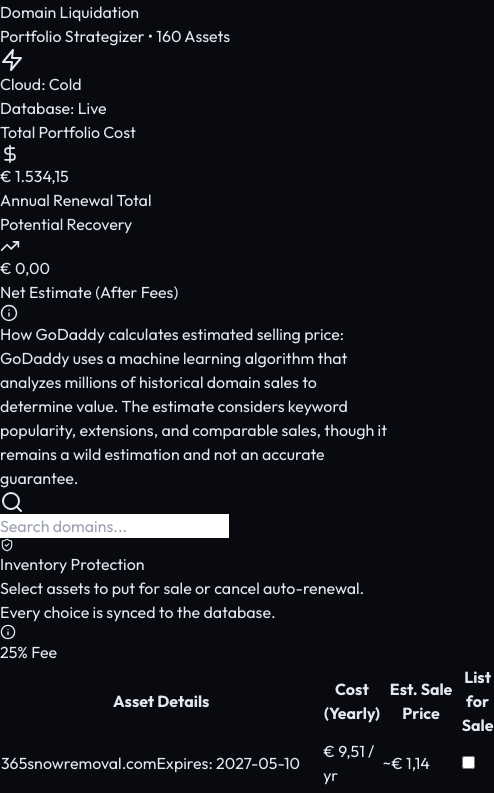
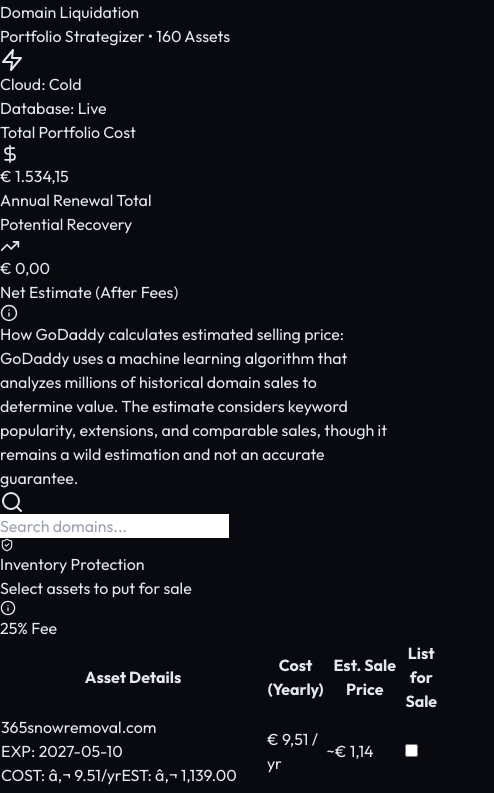
Before and after one commit to FleurMax/domain-maagment, a React (Vite) app: page / in a window 390 px wide. Shown: the top 793 px of the page, 494 px wide, since content can reach past the window. Built offline with nearby package versions, Linux system fonts and the light colour scheme; no server answers.

Commit message:
Optimized table layout for mobile screens

```diff
--- a/src/App.jsx
+++ b/src/App.jsx
@@ -126,7 +126,7 @@
       totalPayingPrice += price;
 
       if (selection.forSale) {
-        totalSaleMarketVal += marketVal * (1 - GODADDY_FEE_PERCENT/100);
+        totalSaleMarketVal += marketVal * (1 - GODADDY_FEE_PERCENT / 100);
       }
     });
 
@@ -240,7 +240,7 @@
                 Inventory Protection
               </div>
               <p className="leading-relaxed opacity-80">
-                  Select assets to put for sale or cancel auto-renewal. Every choice is synced to the database.
+                Select assets to put for sale
               </p>
             </div>
             <div className="flex items-center gap-2 text-sm font-black text-slate-400 uppercase tracking-wide whitespace-nowrap">
@@ -252,19 +252,19 @@
 
         <div className="overflow-x-auto">
           <table className="w-full text-left">
-            <thead className="sticky top-0 bg-[#0d0e14] z-10">
+            <thead className="sticky top-0 bg-[#0d0e14] z-10 border-b border-white/5">
               <tr>
-                <th className="px-6 md:px-8 py-5 text-[10px] text-slate-500 font-bold uppercase tracking-widest">Asset Details</th>
-                <th className="px-4 md:px-6 py-5 text-[10px] text-slate-500 font-bold uppercase tracking-widest text-right">Cost (Yearly)</th>
-                <th className="px-3 md:px-6 py-5 text-[10px] text-blue-400 font-bold uppercase tracking-widest text-right">Est. Sale Price</th>
-                <th className="px-4 md:px-6 py-5 text-[10px] text-slate-500 font-bold uppercase tracking-widest text-center">List for Sale</th>
+                <th className="px-6 md:px-8 py-5 text-[10px] text-slate-500 font-bold uppercase tracking-widest whitespace-nowrap">Asset Details</th>
+                <th className="hidden md:table-cell px-6 py-5 text-[10px] text-slate-500 font-bold uppercase tracking-widest text-right">Cost (Yearly)</th>
+                <th className="hidden md:table-cell px-6 py-5 text-[10px] text-blue-400 font-bold uppercase tracking-widest text-right">Est. Sale Price</th>
+                <th className="px-4 md:px-6 py-5 text-[10px] text-slate-500 font-bold uppercase tracking-widest text-center whitespace-nowrap">List for Sale</th>
               </tr>
             </thead>
             <tbody className="divide-y divide-white/[0.04]">
               <AnimatePresence>
                 {filteredData.map((item) => {
                   const domain = item['Domain Name'];
-                  const selection = savedSelections[domain] || { forSale: false, cancelAutoRenew: false };
+                  const selection = savedSelections[domain] || { forSale: false };
 
                   return (
                     <motion.tr
@@ -273,16 +273,23 @@
                       onClick={() => handleToggle(domain, !selection.forSale)}
                       className="hover:bg-white/[0.04] active:bg-white/[0.08] transition-colors cursor-pointer group"
                     >
-                      <td className="px-6 md:px-8 py-5 min-w-[200px]">
-                        <div className="flex flex-col">
-                          <span className="text-sm font-bold text-slate-200 group-hover:text-white transition-colors break-all whitespace-normal">{domain}</span>
-                          <span className="text-[9px] text-slate-500 font-medium">Expires: {item['Expiration Date']}</span>
+                      <td className="px-6 md:px-8 py-5">
+                        <div className="flex flex-col gap-1.5">
+                          <span className="text-sm font-bold text-slate-200 group-hover:text-white transition-colors break-all whitespace-normal leading-tight">{domain}</span>
+                          <div className="flex flex-wrap gap-x-3 gap-y-1.5 items-center">
+                            <span className="text-[9px] text-slate-500 font-bold tracking-tight">EXP: {item['Expiration Date']}</span>
+                            {/* Mobile-only stats inline */}
+                            <div className="flex md:hidden items-center gap-2">
+                               <span className="text-[9px] text-white/50 bg-white/5 px-2 py-0.5 rounded border border-white/5">COST: {item['Renewal Price']}/yr</span>
+                               <span className="text-[9px] text-blue-400/70 bg-blue-500/5 px-2 py-0.5 rounded border border-blue-500/10 whitespace-nowrap">EST: {item['Estimated Value']}</span>
+                            </div>
+                          </div>
                         </div>
                       </td>
-                      <td className="px-4 md:px-6 py-5 text-right font-bold text-white text-[11px] md:text-sm whitespace-nowrap">
+                      <td className="hidden md:table-cell px-4 md:px-6 py-5 text-right font-bold text-white text-[11px] md:text-sm whitespace-nowrap">
                         {formatEuro(parsePrice(item['Renewal Price']))} <span className="text-[10px] text-slate-500 font-normal">/ yr</span>
                       </td>
-                      <td className="px-3 md:px-6 py-5 text-right">
+                      <td className="hidden md:table-cell px-3 md:px-6 py-5 text-right">
                         <div className="flex flex-col">
                           <span className="text-[11px] md:text-sm font-bold text-blue-400 italic">~{formatEuro(parsePrice(item['Estimated Value']))}</span>
                         </div>
```
Lines whose indentation alone changed are shown as unchanged.
